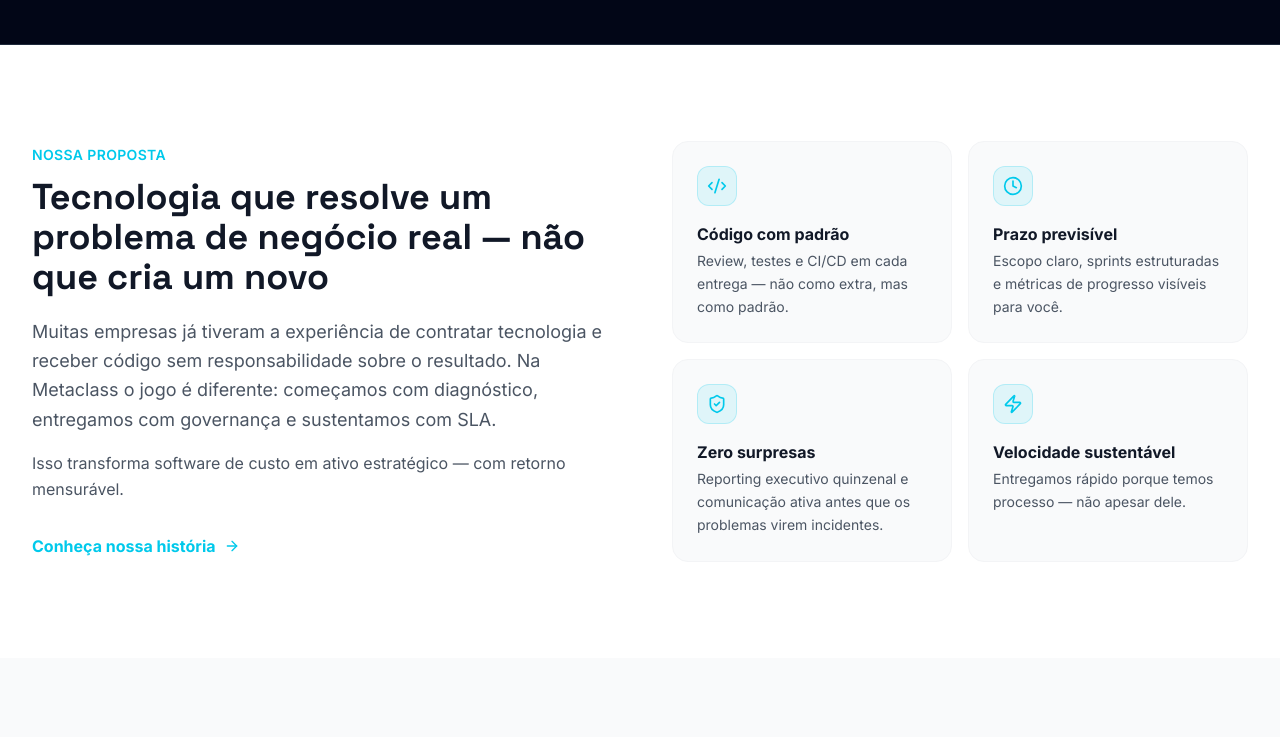
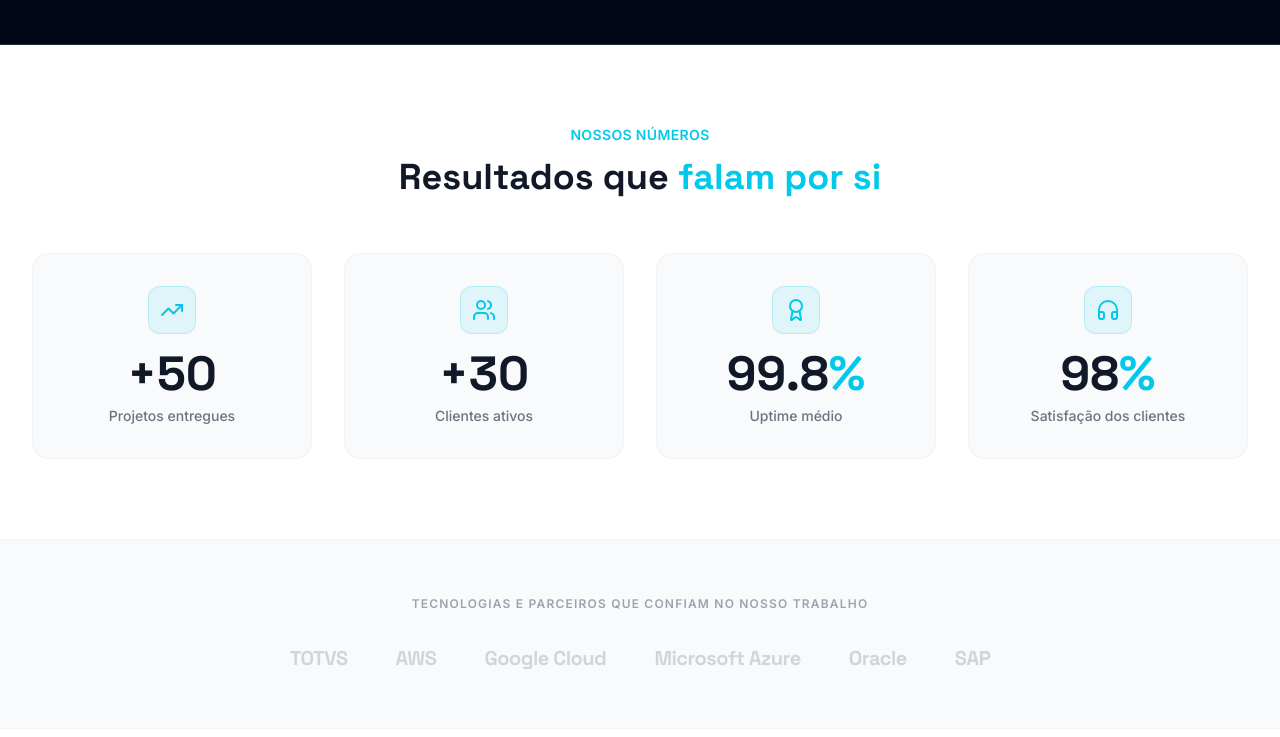
Before and after one commit to Metaclass-Sistemas/Metaclass, a React (Vite) app: page / in a window 1280 px wide. Shown: the part 884-1621 px from the top of the page. Built offline with nearby package versions, Linux system fonts and the light colour scheme; grey boxes are pictures that could not be loaded.

Commit message:
Fix ESM relative imports in Vercel functions

```diff
--- a/src/pages/Home.tsx
+++ b/src/pages/Home.tsx
@@ -1,4 +1,4 @@
-import { useEffect, useState, useCallback } from 'react'
+import { useEffect, useState, useCallback, useRef } from 'react'
 import Footer from '../components/Footer'
 import Navbar from '../components/Navbar'
 import {
@@ -14,7 +14,47 @@ import {
   Users,
   Code2,
   Star,
+  TrendingUp,
+  Headphones,
+  Award,
 } from 'lucide-react'
+
+/* ─── ANIMATED COUNTER ──────────────────────────────────── */
+function useCountUp(end: number, duration = 2000, start = false) {
+  const [value, setValue] = useState(0)
+  useEffect(() => {
+    if (!start) return
+    let startTime: number | null = null
+    let raf: number
+    const step = (timestamp: number) => {
+      if (!startTime) startTime = timestamp
+      const progress = Math.min((timestamp - startTime) / duration, 1)
+      // ease-out cubic
+      const eased = 1 - Math.pow(1 - progress, 3)
+      setValue(Math.round(eased * end))
+      if (progress < 1) raf = requestAnimationFrame(step)
+    }
+    raf = requestAnimationFrame(step)
+    return () => cancelAnimationFrame(raf)
+  }, [end, duration, start])
+  return value
+}
+
+function useInView(threshold = 0.3) {
+  const ref = useRef<HTMLDivElement>(null)
+  const [inView, setInView] = useState(false)
+  useEffect(() => {
+    const el = ref.current
+    if (!el) return
+    const obs = new IntersectionObserver(
+      ([entry]) => { if (entry.isIntersecting) { setInView(true); obs.disconnect() } },
+      { threshold },
+    )
+    obs.observe(el)
+    return () => obs.disconnect()
+  }, [threshold])
+  return { ref, inView }
+}
 
 /* ─── SLIDES ─────────────────────────────────────────────── */
 const slides = [
@@ -258,6 +298,79 @@ function HeroCarousel() {
   )
 }
 
+/* ─── MÉTRICAS COM COUNTER ANIMADO ───────────────────────── */
+function MetricsSection() {
+  const { ref, inView } = useInView(0.3)
+  const projetos = useCountUp(50, 2000, inView)
+  const clientes = useCountUp(30, 2000, inView)
+  const uptime = useCountUp(99, 1800, inView)
+  const satisfacao = useCountUp(98, 2000, inView)
+
+  const metrics = [
+    { icon: TrendingUp, value: `+${projetos}`, label: 'Projetos entregues', suffix: '' },
+    { icon: Users, value: `+${clientes}`, label: 'Clientes ativos', suffix: '' },
+    { icon: Award, value: `${uptime}.8`, label: 'Uptime médio', suffix: '%' },
+    { icon: Headphones, value: `${satisfacao}`, label: 'Satisfação dos clientes', suffix: '%' },
+  ]
+
+  return (
+    <section ref={ref} className="py-20 bg-white">
+      <div className="max-w-7xl mx-auto px-4 sm:px-6 lg:px-8">
+        <div className="text-center mb-14">
+          <p className="text-sm font-semibold text-totvs-cyan uppercase tracking-wide mb-3">Nossos números</p>
+          <h2 className="font-display text-3xl md:text-4xl font-bold leading-tight">
+            Resultados que <span className="text-totvs-cyan">falam por si</span>
+          </h2>
+        </div>
+
+        <div className="grid grid-cols-2 lg:grid-cols-4 gap-6 lg:gap-8">
+          {metrics.map((m) => (
+            <div
+              key={m.label}
+              className="relative text-center p-8 rounded-2xl bg-gray-50 border border-gray-100 hover:shadow-lg hover:border-totvs-cyan/20 transition-all duration-300 group"
+            >
+              <div className="w-12 h-12 rounded-xl bg-totvs-cyan/10 border border-totvs-cyan/20 text-totvs-cyan flex items-center justify-center mx-auto mb-4 group-hover:scale-110 transition-transform duration-300">
+                <m.icon className="w-6 h-6" />
+              </div>
+              <div className="font-display text-4xl md:text-5xl font-bold text-gray-900 mb-2">
+                {m.value}<span className="text-totvs-cyan">{m.suffix}</span>
+              </div>
+              <div className="text-sm text-gray-500 font-medium">{m.label}</div>
+            </div>
+          ))}
+        </div>
+      </div>
+    </section>
+  )
+}
+
+/* ─── LOGOS DE CONFIANÇA ─────────────────────────────────── */
+function TrustLogosSection() {
+  const partners = [
+    'TOTVS', 'AWS', 'Google Cloud', 'Microsoft Azure', 'Oracle', 'SAP',
+  ]
+
+  return (
+    <section className="py-14 bg-gray-50 border-y border-gray-100">
+      <div className="max-w-7xl mx-auto px-4 sm:px-6 lg:px-8">
+        <p className="text-center text-xs font-semibold text-gray-400 uppercase tracking-widest mb-8">
+          Tecnologias e parceiros que confiam no nosso trabalho
+        </p>
+        <div className="flex flex-wrap items-center justify-center gap-x-12 gap-y-6">
+          {partners.map((name) => (
+            <div
+              key={name}
+              className="text-gray-300 hover:text-totvs-cyan transition-colors duration-300 font-display text-xl font-bold tracking-tight select-none"
+            >
+              {name}
+            </div>
+          ))}
+        </div>
+      </div>
+    </section>
+  )
+}
+
 /* ─── HOME PAGE ──────────────────────────────────────────── */
 export default function Home() {
   return (
@@ -293,6 +406,12 @@ export default function Home() {
         </div>
       </section>
 
+      {/* ── MÉTRICAS DE IMPACTO ── */}
+      <MetricsSection />
+
+      {/* ── LOGOS DE CONFIANÇA ── */}
+      <TrustLogosSection />
+
       {/* ── COMO RESOLVEMOS O PROBLEMA ── */}
       <section className="py-24 bg-white">
         <div className="max-w-7xl mx-auto px-4 sm:px-6 lg:px-8">
@@ -300,7 +419,8 @@ export default function Home() {
             <div>
               <div className="text-sm font-semibold text-totvs-cyan uppercase tracking-wide">Nossa proposta</div>
               <h2 className="mt-3 font-display text-3xl md:text-4xl font-bold leading-tight">
-                Tecnologia que resolve um problema de negócio real — não que cria um novo
+
+                Tecnologia que resolve um <span className="text-totvs-cyan">problema de negócio real</span> — não que cria um novo
               </h2>
               <p className="mt-5 text-gray-600 text-lg leading-relaxed">
                 Muitas empresas já tiveram a experiência de contratar tecnologia e receber código sem
@@ -436,7 +556,8 @@ export default function Home() {
             <div className="flex-1">
               <div className="text-sm font-semibold text-totvs-cyan uppercase tracking-wide">Setores</div>
               <h2 className="mt-3 font-display text-3xl md:text-4xl font-bold leading-tight">
-                Adaptamos nossa metodologia ao seu contexto — sem abrir mão do padrão
+
+                Adaptamos nossa metodologia ao seu <span className="text-totvs-cyan">contexto</span> — sem abrir mão do padrão
               </h2>
             </div>
             <a
@@ -503,6 +624,34 @@ export default function Home() {
         </div>
       </section>
 
+      {/* ── CTA INTERMEDIÁRIO ── */}
+      <section className="py-16 bg-white border-t border-gray-100">
+        <div className="max-w-4xl mx-auto px-4 sm:px-6 lg:px-8 text-center">
+          <p className="text-sm font-semibold text-totvs-cyan uppercase tracking-wide mb-3">Comece agora</p>
+          <h2 className="font-display text-2xl md:text-3xl font-bold leading-tight mb-4">
+            Quer entender como a Metaclass pode <span className="text-totvs-cyan">acelerar seu projeto</span>?
+          </h2>
+          <p className="text-gray-500 text-lg mb-8 max-w-2xl mx-auto">
+            Agende uma conversa gratuita de 30 minutos com nosso time técnico e receba um diagnóstico inicial.
+          </p>
+          <div className="flex flex-wrap justify-center gap-3">
+            <a
+              href="/contato"
+              className="inline-flex items-center gap-2 bg-totvs-cyan text-slate-950 px-7 py-3.5 rounded-full font-bold text-sm hover:brightness-110 hover:shadow-xl hover:shadow-totvs-cyan/30 transition-all duration-300"
+            >
+              Falar com especialista
+              <ArrowRight className="w-4 h-4" />
+            </a>
+            <a
+              href="/servicos"
+              className="inline-flex items-center gap-2 border border-gray-200 text-gray-700 px-7 py-3.5 rounded-full font-semibold text-sm hover:border-totvs-cyan hover:text-totvs-cyan transition-all duration-300"
+            >
+              Ver serviços
+            </a>
+          </div>
+        </div>
+      </section>
+
       {/* ── DIFERENCIAIS / POR QUE METACLASS ── */}
       <section className="py-20 bg-gradient-to-br from-slate-950 via-slate-900 to-[#0c1a2e]">
         <div className="max-w-7xl mx-auto px-4 sm:px-6 lg:px-8">
@@ -510,7 +659,8 @@ export default function Home() {
             <div className="lg:col-span-5">
               <div className="text-sm font-semibold text-totvs-cyan uppercase tracking-wide">Por que escolher a Metaclass</div>
               <h2 className="mt-4 font-display text-3xl md:text-4xl font-bold text-white leading-tight">
-                O que nos diferencia no mercado de tecnologia
+
+                O que nos <span className="text-totvs-cyan">diferencia</span> no mercado de tecnologia
               </h2>
               <p className="mt-4 text-white/65 leading-relaxed text-lg">
                 Não somos uma fábrica de software. Somos um time com mentalidade de produto, disciplina de
@@ -588,7 +738,8 @@ export default function Home() {
               <div className="md:col-span-7 p-10 md:p-14 flex flex-col justify-center">
                 <div className="text-sm font-semibold text-totvs-cyan uppercase tracking-wide mb-4">Próximo passo</div>
                 <h2 className="font-display text-3xl md:text-4xl font-bold text-white leading-tight mb-4">
-                  Pronto para transformar tecnologia em resultado de negócio?
+
+                Pronto para transformar tecnologia em <span className="text-totvs-cyan">resultado de negócio</span>?
                 </h2>
                 <p className="text-white/65 text-lg leading-relaxed mb-8">
                   Em uma conversa de 30 minutos com nosso time técnico, você recebe um diagnóstico inicial do seu
```
